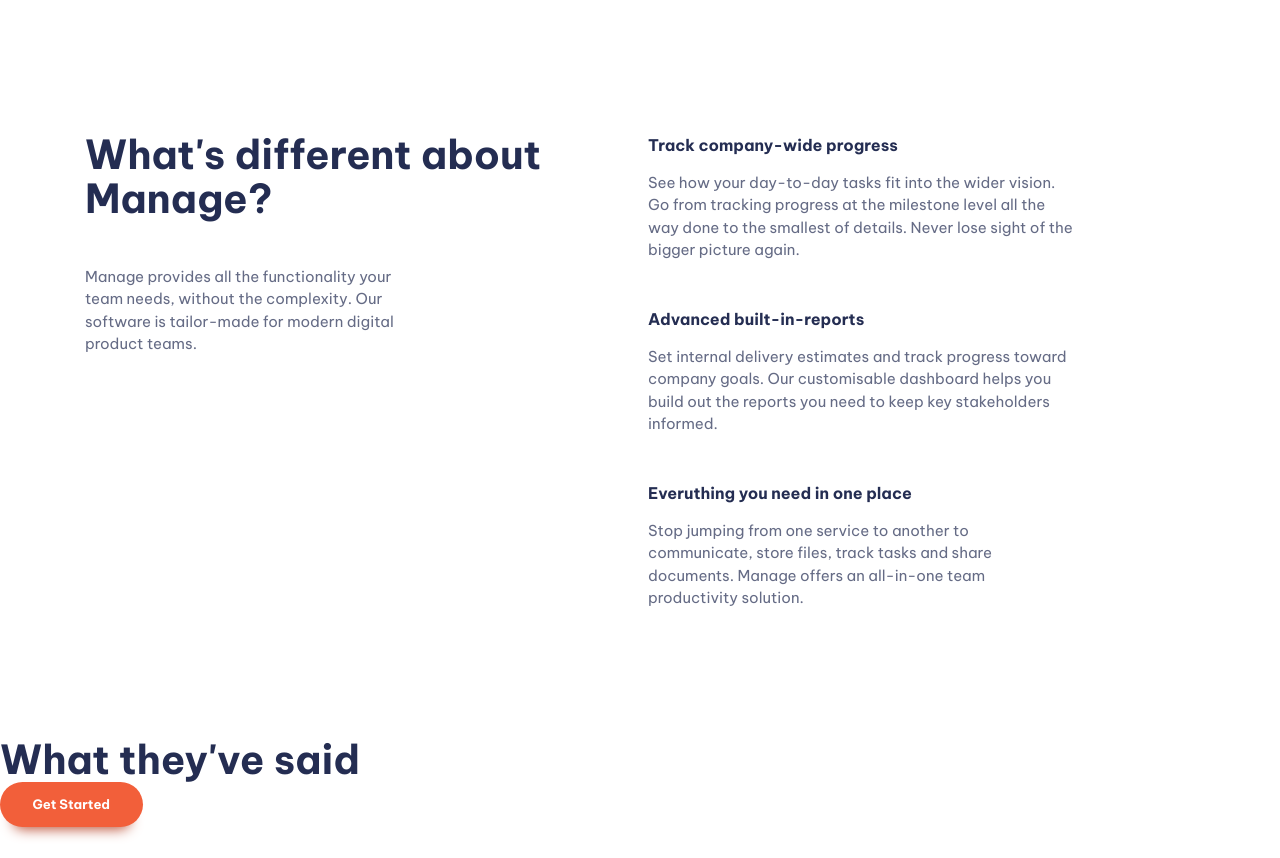
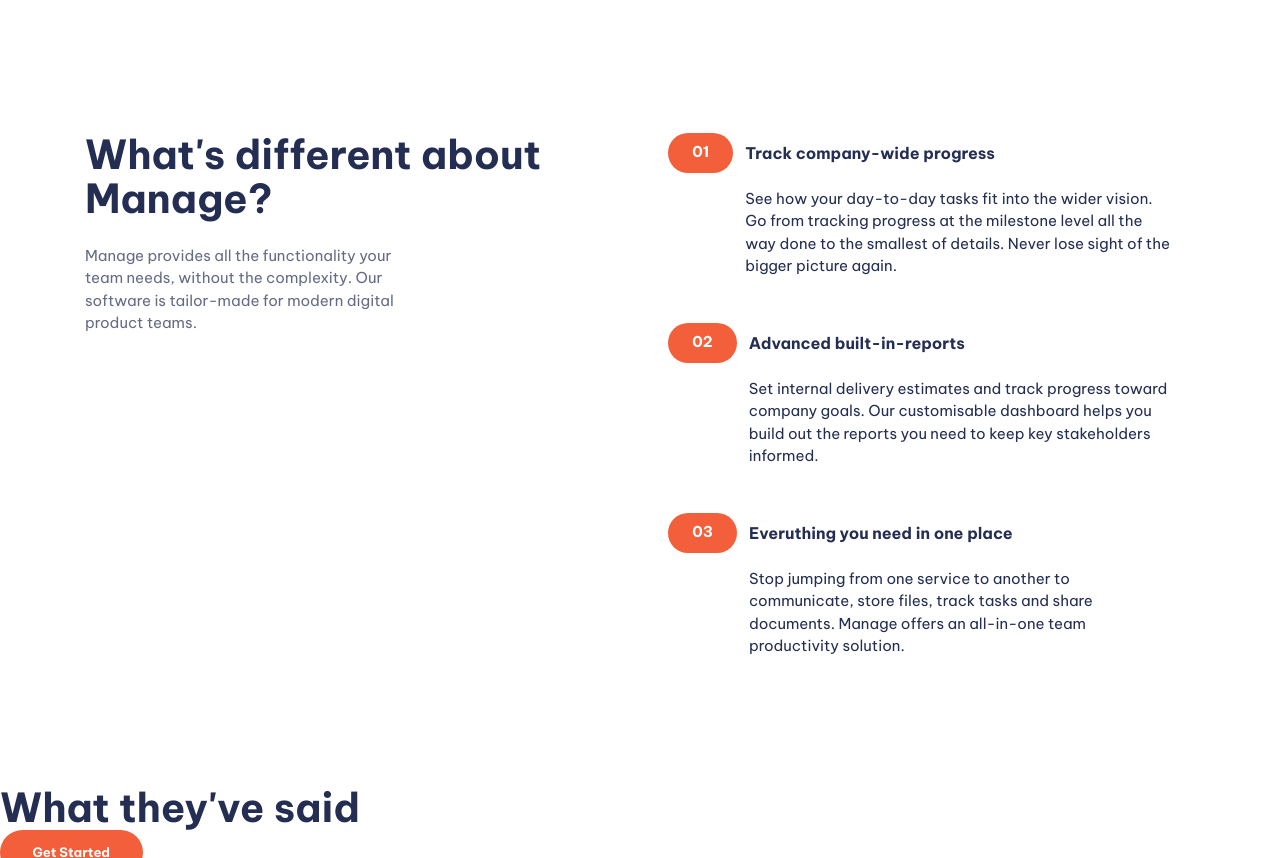
Before and after one commit to Oliver31Batista/fem-manage-landing-page, a website built with Vite: page index.html in a window 1280 px wide. Shown: the part 680-1538 px from the top of the page. Built offline with nearby package versions, Linux system fonts and the light colour scheme.

Commit message:
layout for the numbered list made

```diff
--- a/index.html
+++ b/index.html
@@ -68,7 +68,7 @@
       <section class="padding-block-900">
         <div class="container">
           <div class="even-columns">
-            <div class="flow">
+            <div class="flow text-center-sm-only margin-bottom-700" style="--flow-spacer: 1.5rem">
               <h2 class="fs-secondary-heading fw-bold">
                 What's different about Manage?
               </h2>
@@ -82,24 +82,24 @@
               <ul class="numbered-items | flow" role="list">
                 <li>
                   <div class="flow" style="--flow-spacer: 1em">
-                    <h3 class="fs-600 fw-bold">Track company-wide progress</h3>
-                    <p data-width="wide">See how your day-to-day tasks fit into the wider vision. Go from tracking progress at the milestone
+                    <h3 class="numbered-items__title | fs-600 fw-bold">Track company-wide progress</h3>
+                    <p class="numbered-items__body" data-width="wide">See how your day-to-day tasks fit into the wider vision. Go from tracking progress at the milestone
                       level all the way
                       done to the smallest of details. Never lose sight of the bigger picture again.</p>
                     </div>
                 </li>
                 <li>
                   <div class="flow" style="--flow-spacer: 1em">
-                  <h3 class="fs-600 fw-bold">Advanced built-in-reports</h3>
-                    <p data-width="wide">Set internal delivery estimates and track progress toward company goals. Our customisable dashboard
+                  <h3 class="numbered-items__title | fs-600 fw-bold">Advanced built-in-reports</h3>
+                    <p class="numbered-items__body" data-width="wide">Set internal delivery estimates and track progress toward company goals. Our customisable dashboard
                       helps you build out
                       the reports you need to keep key stakeholders informed.</p>
                     </div>
                 </li>
                 <li>
                   <div class="flow" style="--flow-spacer: 1em">
-                    <h3 class="fs-600 fw-bold">Everuthing you need in one place</h3>
-                    <p data-width="wide">Stop jumping from one service to another to communicate, store files, track tasks and share
+                    <h3 class="numbered-items__title | fs-600 fw-bold">Everuthing you need in one place</h3>
+                    <p class="numbered-items__body" data-width="wide">Stop jumping from one service to another to communicate, store files, track tasks and share
                       documents. Manage offers an
                       all-in-one team productivity solution.</p>
                     </div>
--- a/style.css
+++ b/style.css
@@ -389,6 +389,72 @@ input:where([type="text"], [type="email"]){
   opacity: 0.1;
 }
 
+/* numbered items*/
+.numbered-items {
+  counter-reset: count;
+  width: fit-content;
+  margin-inline: auto;
+}
+
+.numbered-items li {
+  counter-increment: count;
+}
+
+.numbered-items div {
+  display: grid;
+  position: relative;
+  align-items: center;
+  column-gap: var(--size-300);
+  grid-template-columns: min-content 1fr;
+}
+
+.numbered-items__title {
+  grid-row: 1 / 2;
+  grid-column: 2 / 3;
+  line-height: 1;
+}
+
+.numbered-items__body{
+  grid-column: 1 / -1;
+}
+
+@media (min-width: 30em){
+  .numbered-items__body{
+    grid-column: 2 / -1;
+  }
+}
+
+.numbered-items div::before,
+.numbered-items div::after{
+  height: 40px;
+}
+
+.numbered-items div::before{
+  content: "0" counter(count);
+  display: flex;
+  align-items: center;
+  color: var(--clr-neutral-100);
+  font-weight: var(--fw-bold);
+  background-color: var(--clr-accent-400);
+  padding: 0 var(--size-500);
+  border-radius: 100vw;
+  grid-row: 1 / 2;
+  grid-column: 1 / 2;
+}
+
+@media (max-width: 30em){
+  .numbered-items div::after{
+    content: "";
+    display: block;
+    z-index: -1;
+    border-radius: 100vw 0 0 100vw;
+    grid-column: 1 / -1;
+    grid-row: 1 / 2;
+    box-shadow: 5em 0 0 var(--clr-accent-100);
+    background-color: var(--clr-accent-100);
+  }
+}
+
 /*Utility classes*/
 
 .visually-hidden {
@@ -440,6 +506,24 @@ input:where([type="text"], [type="email"]){
 /*where is for specificity*/
 :where(.flow :not(:first-child)) {
   margin-top: var(--flow-spacer, 3em);
+}
+
+.text-center{
+  text-align: center;
+}
+
+.text-center p{
+  margin-inline: auto;
+}
+
+@media (max-width: 50em){
+  .text-center-sm-only{
+    text-align: center;
+  }
+
+  .text-center-sm-only p{
+    margin-inline: auto;
+  }
 }
 
 .text-primary-400 {
@@ -515,6 +599,10 @@ input:where([type="text"], [type="email"]){
   padding-block: var(--size-700);
 }
 
+.margin-bottom-700{
+  margin-block-end: var(--size-700);
+}
+
 .display-sm-none {
   display: none;
 }
```
